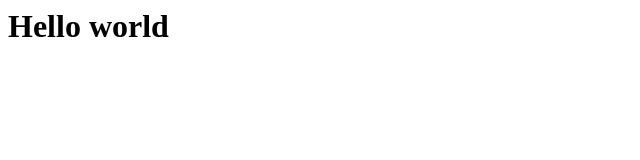
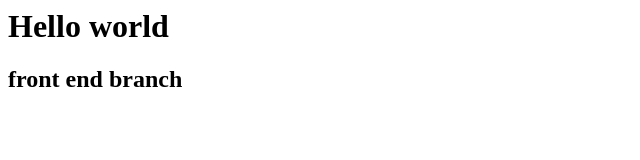
Before and after one commit to naseemajainab05/internship, a plain HTML site: page index.html in a window 1280 px wide. Shown: the whole page, without its empty margins (0-640 px from the left). Drawn offline with Linux system fonts and the light colour scheme.

Commit message:
mod front end

```diff
--- a/index.html
+++ b/index.html
@@ -1 +1,2 @@
 <h1>Hello world</h1>
+<h2>front end branch</h2>
```
